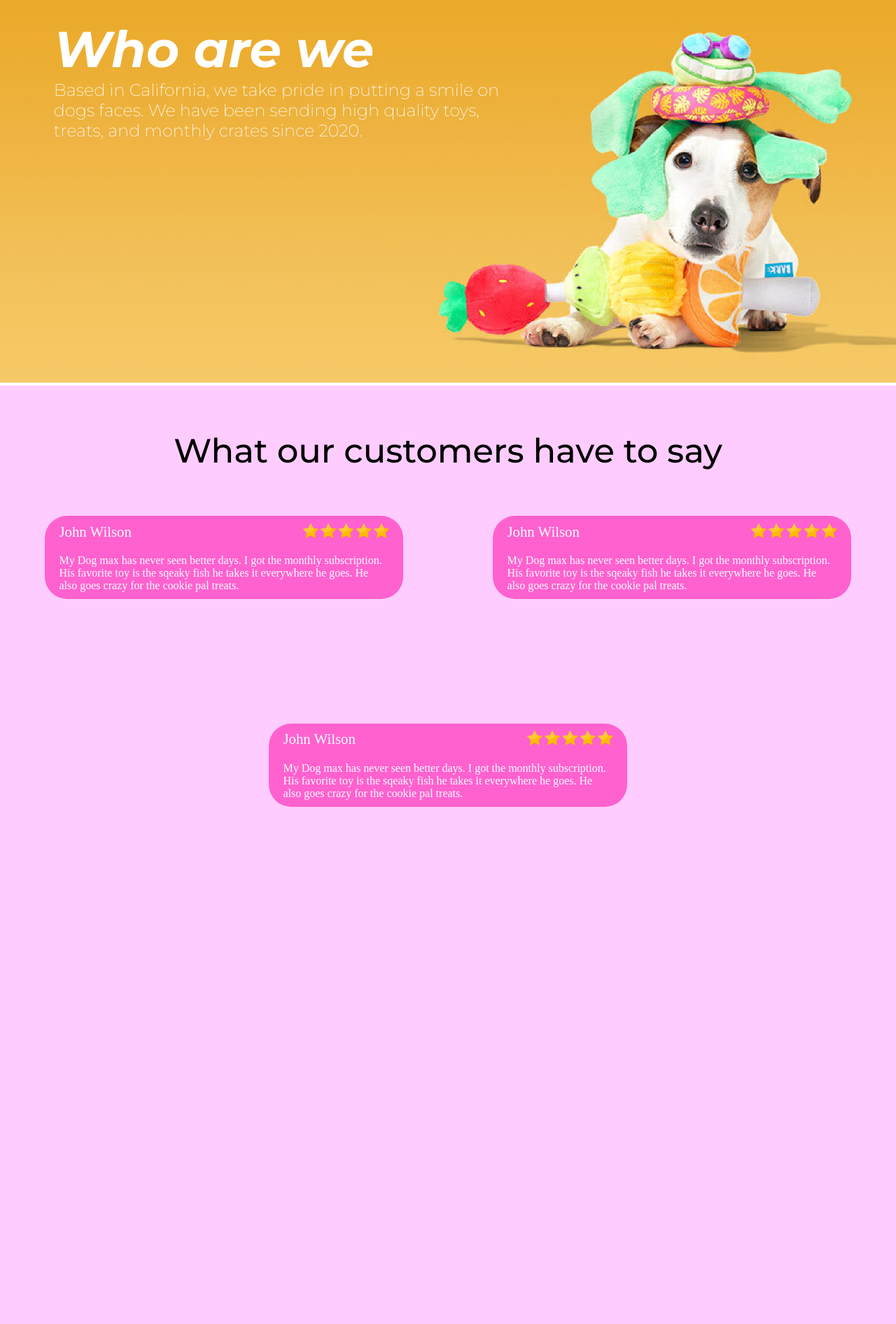
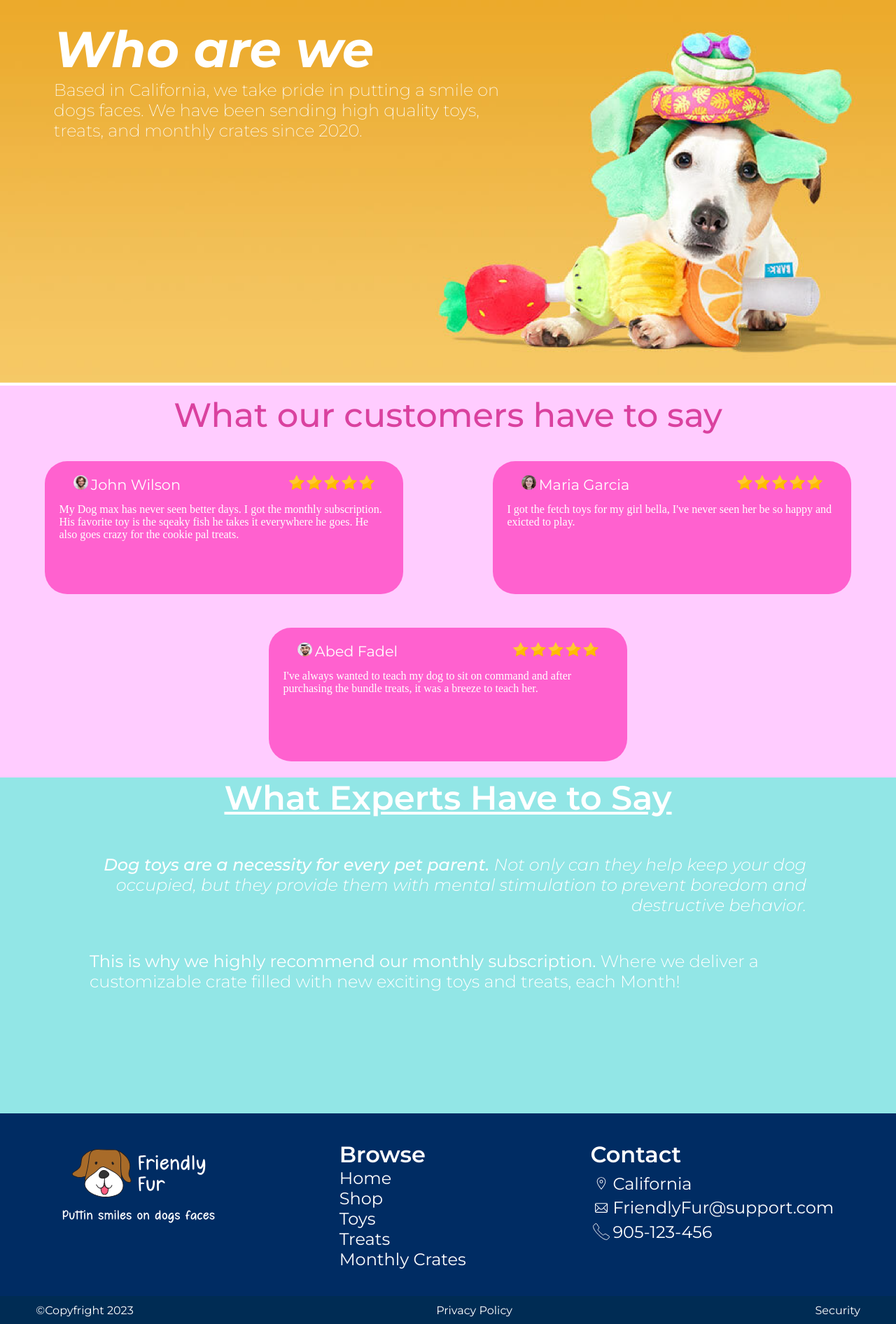
Before and after one commit to MicheleAwada/Friendly-Fur-Website, a Django app: template mainSite/home/templates/home/home.html in a window 1280 px wide. Shown: the part 1314-3206 px from the top of the page at 70% size. Before the commit the page ends 2467 px from the top, so only its background shows below. Run offline with Django 4.2, Linux system fonts and the light colour scheme; the template is opened without the code that fills it, so the values that code supplies are empty.

Commit message:
New complete homepage

```diff
--- a/mainSite/home/static/home/home.css
+++ b/mainSite/home/static/home/home.css
@@ -58,7 +58,7 @@ main {
 .rating-parent-container {
     background-color: #ffccff;
     width: 100%;
-    height: 80vmin;
+    height: 70vmin;
     display: flex;
     flex-direction: column;
 }
@@ -68,14 +68,13 @@ main {
     flex-wrap: wrap;
     justify-content: space-around;
     align-items: center;
-    align-content: space-between;
+    align-content: space-around;
     flex-grow: 1;
-    margin: 0 0 3% 0;
 }
 
 .rating-child-container{
     width: 40%;
-    height: auto;
+    height: 40%;
     background-color: #ff61cf;
     border-radius: 4vmin;
 }
@@ -84,16 +83,138 @@ main {
     display: inline-block;
     font-size: 1.3em;
     color: white;
-    margin: 2% 4%;
 }
 .rating-stars {
     display: inline-block;
     height: 1.3em;
     float: right;
+}
+
+.rating-text {
+    color: white;
     margin: 2% 4%;
 }
 
-.rating-text {
-    margin: 2% 4%;
+.rating-profile-pic {
+    border-radius: 100vmin;
+    width: auto;
+    height: 1.3em;
+}
+
+.rating-info {
+    margin: 4% 8%;
+    height: 10%;
+}
+
+.science {
+    background-color: #92e6e6;
+    height: 60vmin;
+    width: 100%;
+}
+
+.science-title {
     color: white;
+    text-decoration: underline;
+    font-size: 3em;
+    text-align: center;
+    font-family: Montserrat;
+    font-weight: 600;
 }
+
+.science-fact {
+    text-align: right;
+    font-style: italic;
+    font-weight: 300;
+}
+
+.science-fact .science-bold {
+    font-weight: 500;
+}
+
+.science-text {
+    color: white;
+    margin: 4% 10%;
+    font-family: Montserrat;
+    font-size: 1.5em;
+}
+
+
+
+.science-recommend {
+    font-weight: 300;
+}
+.science-recommend .science-bold {
+    font-weight: 400;
+}
+
+footer {
+    background-color: #002c63;
+    width: 100%;
+    height: auto;
+    display: flex;
+    flex-flow: column nowrap;
+}
+
+footer #info {
+    background-color: #002c54;
+    margin-top: auto;
+    height: 2.5em;
+    display: flex;
+    justify-content: space-between;
+    align-items: center;
+}
+
+footer #info a{
+    text-decoration: none;
+    margin: 0 4%;
+    font-family: "Montserrat";
+}
+
+footer>#main {
+    display: flex;
+    height: 80%;
+    justify-content: space-around;
+    align-items: flex-start;
+    margin: 3% 0;
+}
+
+footer * {color:white;}
+
+.brand-slogan {
+    font-family: "MondayFeelings";
+}
+
+.flex-symbol {
+    display: flex;
+    flex-flow: row nowrap;
+    height: 1.5em;
+    align-items: center;
+    margin: 3% 0;
+}
+
+.flex-symbol img{
+    height: 100%;
+    width: auto;
+    margin: 0.25em;
+    display: inline;
+}
+.flex-symbol text {
+    font-size: 1.5em;
+    font-family: "Montserrat";
+}
+
+footer a {
+    text-decoration: none;
+}
+
+#main-txt {
+    font-size: 2em;
+    font-family: "Montserrat";
+    font-weight: 600;
+}
+
+#browse a{
+    display: block;
+    font-size: 1.5em;
+    font-family: "Montserrat";
+}
--- a/mainSite/home/templates/home/home.html
+++ b/mainSite/home/templates/home/home.html
@@ -50,32 +50,86 @@
         </p>
     </section>
     <section class="rating-parent-container" style="margin: 0;">
-        <p class="font" style="text-align: center; font-size: 3em; font-weight: 500; margin: 5% 0;">
+        <p class="font" style="text-align: center; font-size: 3em; font-weight: 500; margin: 1% 0;color: #da419f;">
             What our customers have to say
         </p>
         <div class="rating-container">
             <div class="rating-child-container">
-                <p class="rating-title">John Wilson</p>
-                <img class="rating-stars" src="{% static 'home/images/5star.svg' %}"/>
+                <div class="rating-info">
+                    <img src="{% static 'home/images/profile/dan.png' %}" class="rating-profile-pic"/>
+                    <p class="rating-title font">John Wilson</p>
+                    <img class="rating-stars" src="{% static 'home/images/5star.svg' %}"/>
+                </div>
                 <p class="rating-text">
                     My Dog max has never seen better days. I got the monthly subscription. His favorite toy is the sqeaky fish he takes it everywhere he goes. He also goes crazy for the cookie pal treats.
                 </p>
             </div>
             <div class="rating-child-container">
-                <p class="rating-title">John Wilson</p>
-                <img class="rating-stars" src="{% static 'home/images/5star.svg' %}"/>
+                <div class="rating-info">
+                    <img src="{% static 'home/images/profile/girl.png' %}" class="rating-profile-pic"/>
+                    <p class="rating-title font">Maria Garcia</p>
+                    <img class="rating-stars" src="{% static 'home/images/5star.svg' %}"/>
+                </div>
                 <p class="rating-text">
-                    My Dog max has never seen better days. I got the monthly subscription. His favorite toy is the sqeaky fish he takes it everywhere he goes. He also goes crazy for the cookie pal treats.
+                    I got the fetch toys for my girl bella, I've never seen her be so happy and exicted to play.
                 </p>
             </div>
             <div class="rating-child-container">
-                <p class="rating-title">John Wilson</p>
-                <img class="rating-stars" src="{% static 'home/images/5star.svg' %}"/>
+                <div class="rating-info">
+                    <img src="{% static 'home/images/profile/arab.png' %}" class="rating-profile-pic"/>
+                    <p class="rating-title font">Abed Fadel</p>
+                    <img class="rating-stars" src="{% static 'home/images/5star.svg' %}"/>
+                </div>
                 <p class="rating-text">
-                    My Dog max has never seen better days. I got the monthly subscription. His favorite toy is the sqeaky fish he takes it everywhere he goes. He also goes crazy for the cookie pal treats.
+                    I've always wanted to teach my dog to sit on command and after purchasing the bundle treats, it was a breeze to teach her.
                 </p>
             </div>
         </div>
     </section>
+    <section class="science">
+        <p class="science-title">What Experts Have to Say</p>
+        <p class="science-fact science-text"><span class="science-bold">Dog toys are a necessity for every pet parent. </span>Not only can they help keep your dog occupied, but they provide them with mental stimulation to prevent boredom and destructive behavior.</p>
+        <p class="science-recommend science-text"><span class="science-bold">This is why we highly recommend our monthly subscription. </span>Where we deliver a customizable crate filled with new exciting toys and treats, each Month!</p>
+    </section>
+    <footer>
+        <div id="main">
+            <div id="brand-info">
+                <img src="{% static 'home/images/footer logo.svg' %}" height="30%" width="auto"/>
+                <p class="brand-slogan">Puttin smiles on dogs faces</p>
+            </div>
+            <div id="browse">
+                <p id="main-txt">Browse</p>
+                <ul>
+                    <a href="#">Home</a>
+                    <a href="#">Shop</a>
+                    <a href="#">Toys</a>
+                    <a href="#">Treats</a>
+                    <a href="#">Monthly Crates</a>
+                </ul>
+            </div>
+            <div id="contact">
+                <p id="main-txt">Contact</p>
+                <ul>
+                    <a href="#"><div class="flex-symbol">
+                        <img src="{% static 'home/images/symbol/location.svg' %}">
+                        <text>California</text>
+                    </div></a>
+                    <a href="#"><div class="flex-symbol">
+                        <img src="{% static 'home/images/symbol/email.svg' %}">
+                        <text>FriendlyFur@support.com</text>
+                    </div></a>
+                    <a href="#"><div class="flex-symbol">
+                        <img  src="{% static 'home/images/symbol/phone.svg' %}">
+                        <text>905-123-456</text>
+                    </div></a>
+                </ul>
+            </div>
+        </div>
+        <div id="info">
+            <a href="#">©Copyfright 2023</a>
+            <a href="#">Privacy Policy</a>
+            <a href="#">Security</a>
+        </div>
+    </footer>
 </main>
 {% endblock %}
```
Also changed, not shown: mainSite/home/static/home/images/footer logo.svg (added), mainSite/home/static/home/images/profile/arab.png (added), mainSite/home/static/home/images/profile/dan.png (added), mainSite/home/static/home/images/profile/girl.png (added), mainSite/home/static/home/images/symbol/email.svg (added), mainSite/home/static/home/images/symbol/location.svg (added), mainSite/home/static/home/images/symbol/phone.svg (added).
